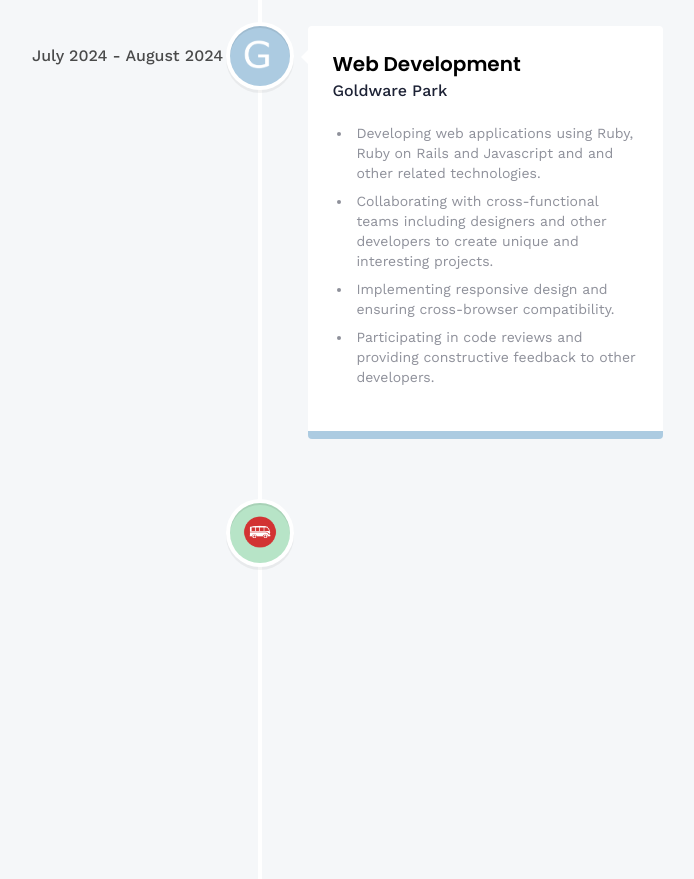
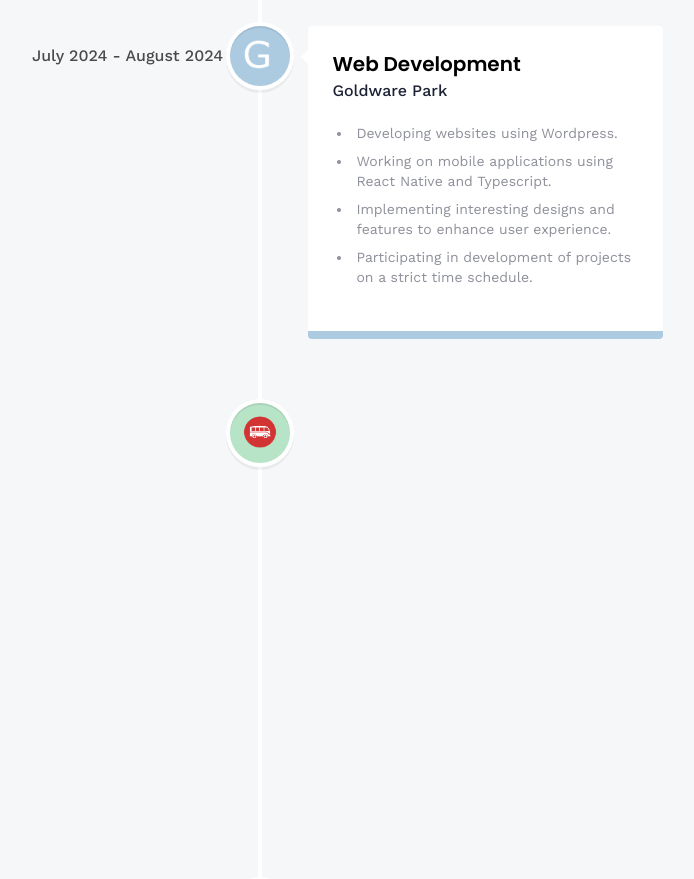
Before and after one commit to GutarManboy1/3DPortfolio, a React (Vite) app: page /about in a window 1280 px wide. Shown: the part 1380-2259 px from the top of the page, without its empty margins (380-1074 px from the left). Built offline with nearby package versions, Linux system fonts and the light colour scheme.

Commit message:
added exp to goldware

```diff
--- a/src/constants/index.js
+++ b/src/constants/index.js
@@ -126,10 +126,10 @@ export const experiences = [
     iconBg: "#accbe1",
     date: "July 2024 - August 2024",
     points: [
-      "Developing web applications using Ruby, Ruby on Rails and Javascript and and other related technologies.",
-      "Collaborating with cross-functional teams including designers and other developers to create unique and interesting projects.",
-      "Implementing responsive design and ensuring cross-browser compatibility.",
-      "Participating in code reviews and providing constructive feedback to other developers.",
+      "Developing websites using Wordpress.",
+      "Working on mobile applications using React Native and Typescript.",
+      "Implementing interesting designs and features to enhance user experience.",
+      "Participating in development of projects on a strict time schedule.",
     ],
   },
   {
```
